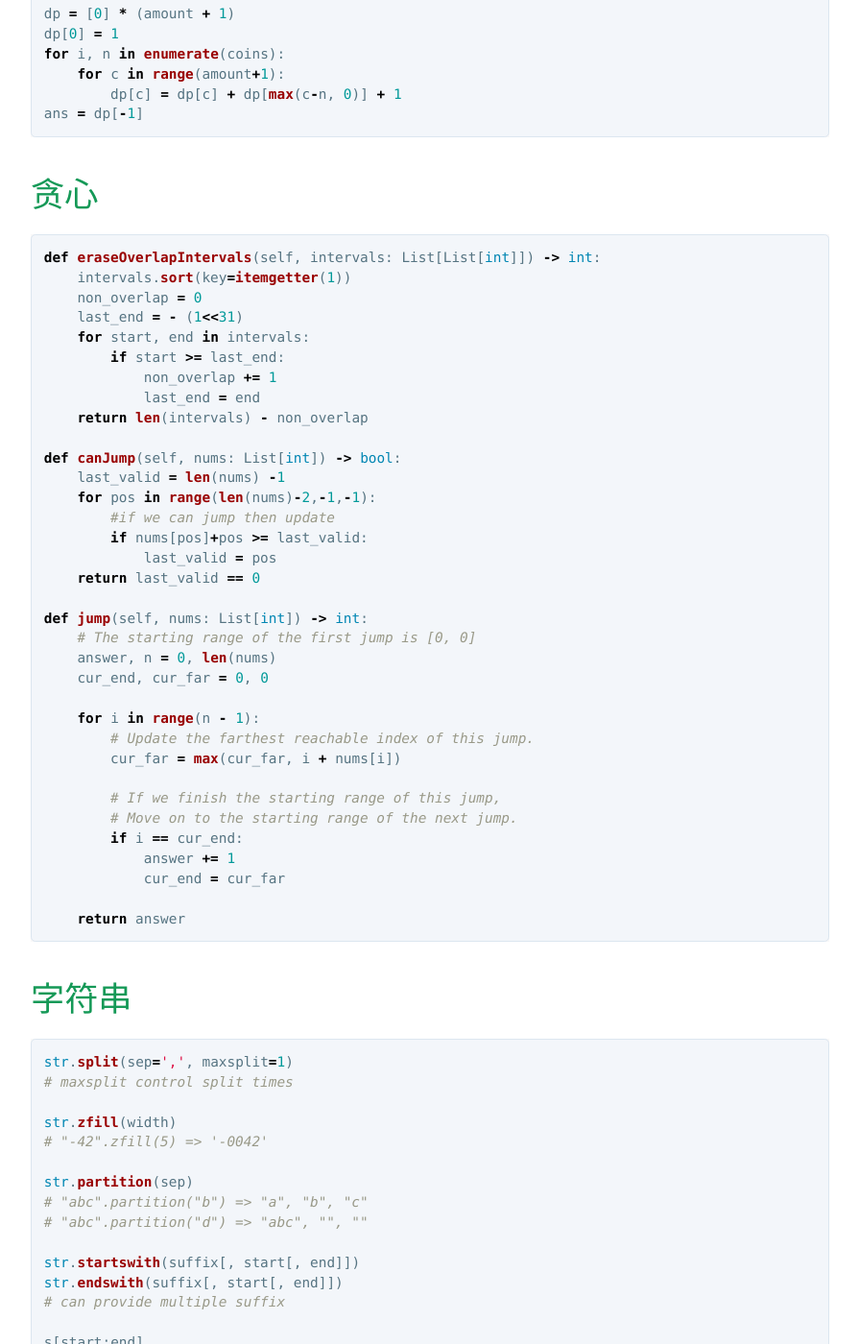
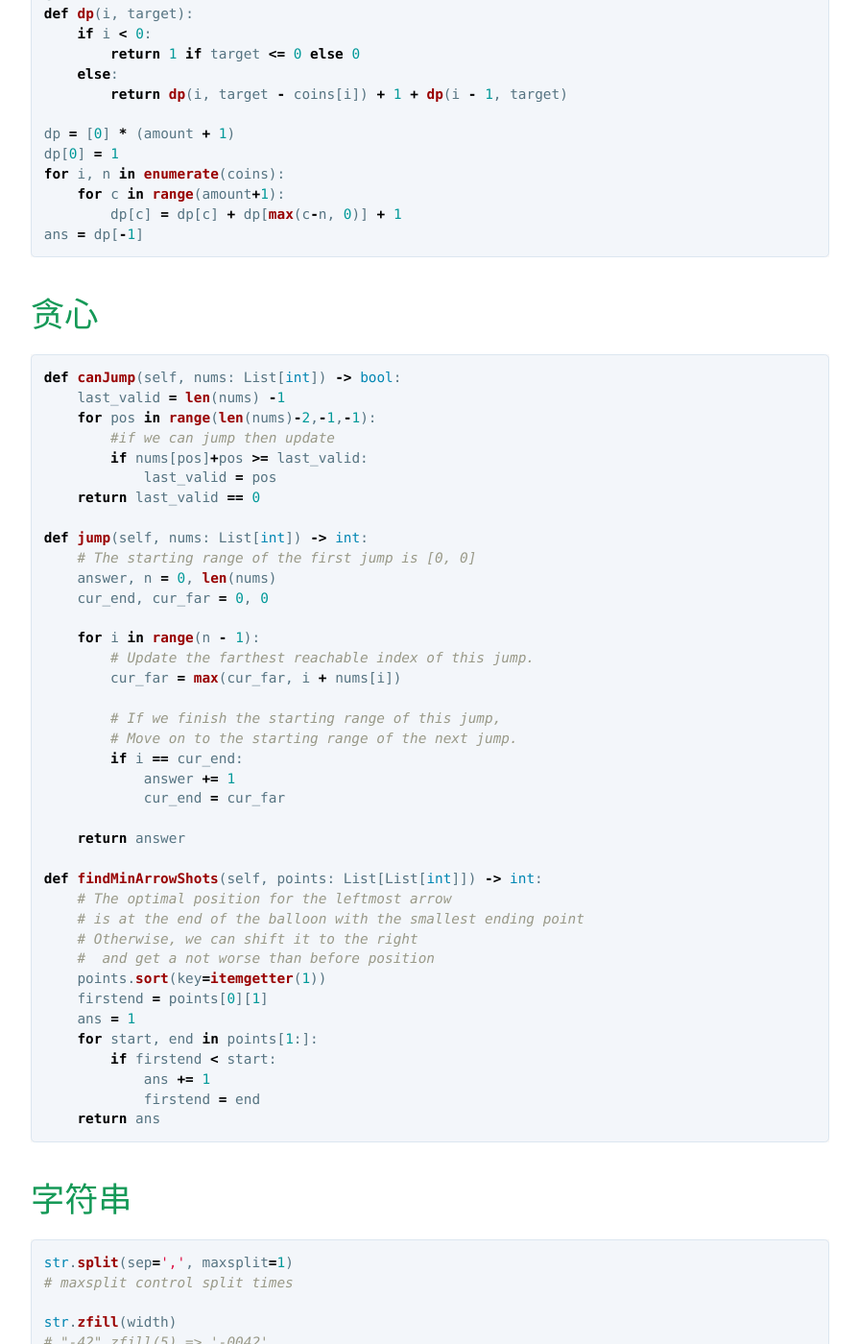
Before and after one commit to nsndimt/nsndimt.github.io, a Jekyll site: the page built from index.md, in a window 1280 px wide and 1400 px high, scrolled down 31203 px. Shown: the whole window at 96% size, without its empty margins (192-1087 px from the left). Built offline with Jekyll 4.4.1, drawn with Linux system fonts in a browser that asks for light colours; the repository's description, which GitHub fills in, is left out; some of the changed text lies outside the part shown.

Commit message:
fix note

````diff
--- a/index.md
+++ b/index.md
@@ -1241,6 +1245,8 @@ def coinChange(self, coins: List[int], amount: int) -> int:
 # 多重背包 每种物品有 k_i 个
 # 二进制分组优化 把多重背包转化成 0-1 背包模型来求解
 # 一个物品可以选7次 =》 可以选 1个物品 2个物品 4个物品 至多一次
+
+
 ```
 
 - 求max/min的模型里：
@@ -1331,16 +1337,6 @@ ans = dp[-1]
 # 贪心
 
 ```python
-def eraseOverlapIntervals(self, intervals: List[List[int]]) -> int:
-    intervals.sort(key=itemgetter(1))
-    non_overlap = 0
-    last_end = - (1<<31)
-    for start, end in intervals:
-        if start >= last_end:
-            non_overlap += 1
-            last_end = end
-    return len(intervals) - non_overlap
-
 def canJump(self, nums: List[int]) -> bool:
     last_valid = len(nums) -1
     for pos in range(len(nums)-2,-1,-1):
@@ -1365,6 +1361,20 @@ def jump(self, nums: List[int]) -> int:
             cur_end = cur_far
 
     return answer
+
+def findMinArrowShots(self, points: List[List[int]]) -> int:
+    # The optimal position for the leftmost arrow
+    # is at the end of the balloon with the smallest ending point
+    # Otherwise, we can shift it to the right
+    #  and get a not worse than before position
+    points.sort(key=itemgetter(1))
+    firstend = points[0][1]
+    ans = 1
+    for start, end in points[1:]:
+        if firstend < start:
+            ans += 1
+            firstend = end
+    return ans
 ```
 
 
````
Also changed, not shown: other parts of index.md (+4 -0 lines).
